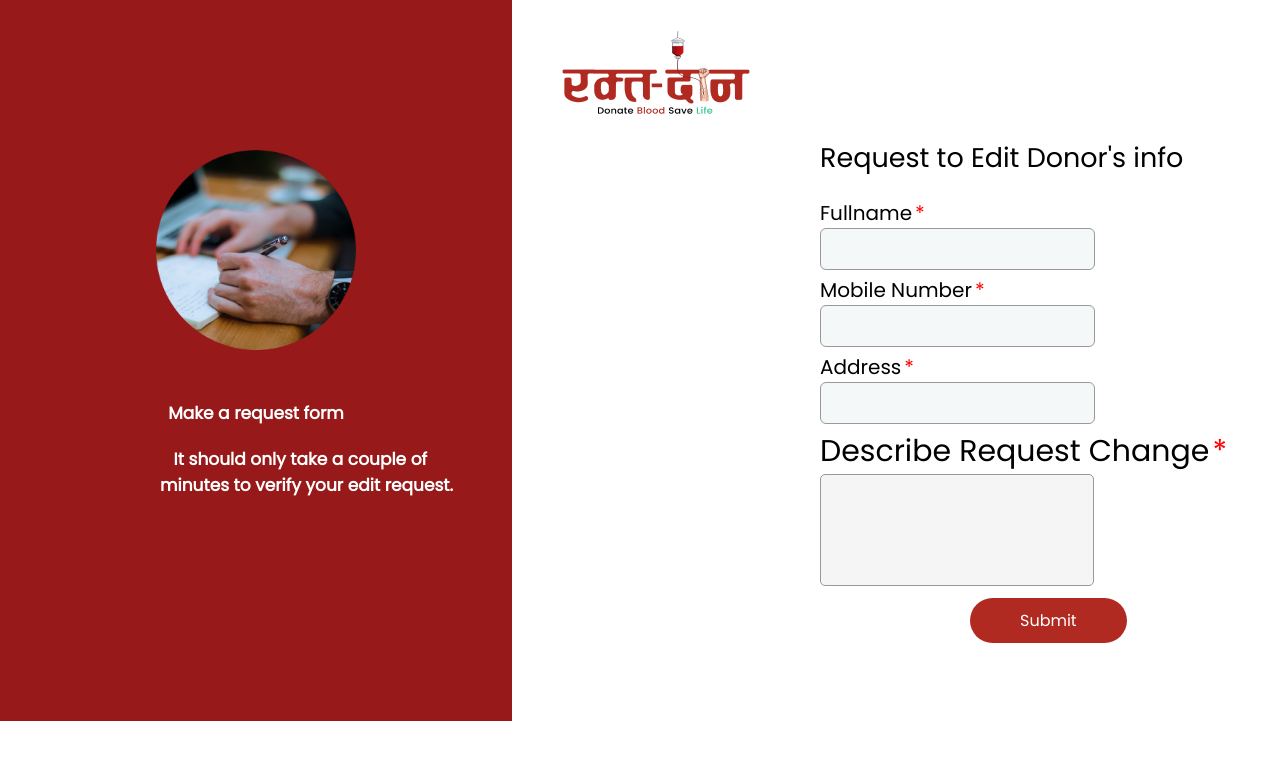
After one commit to cosmos128/Online-Blood-Bank-System, a PHP site: page /donor_request.html in a window 1280 px wide. The commit adds this page. Shown: the top 760 px of the page. Run offline with PHP 8.4, Linux system fonts and the light colour scheme.

Commit message:
Request to edit donor's info done

```diff
--- a/style.css
+++ b/donor_request.css
@@ -3,10 +3,15 @@
     padding: 0;
     font-family: 'Poppins';
 }
+.error{
+    font-size: 12px;
+    color: red;
+    margin-top: -15px;
+}
 
 .left{
     width: 40%;
-    height: 703px;
+    height: 721px;
     background-color: #981919;
     float: left;
 }
@@ -50,7 +55,7 @@
 }
 
 .right{
-    height: 703px;
+    height: 721px;
     width: 100%;
 }
 
@@ -109,6 +114,7 @@ textarea[name="describe"] {
 button[type="submit"] {
 
     margin-left: 150px;
+    margin-top: 10px;
     padding: 10px 50px;
     border: none;
     border-radius: 30px;
--- /dev/null
+++ b/donor_request.html
@@ -0,0 +1,112 @@
+<!DOCTYPE html>
+<html lang="en">
+<head>
+    <meta charset="UTF-8">
+    <meta name="viewport" content="width=device-width, initial-scale=1.0">
+    <title>Document</title>
+    <link rel="stylesheet" href="donor_request.css">
+    <link href='https://fonts.googleapis.com/css?family=Poppins' rel='stylesheet'>
+</head>
+<body>
+    <div class="main-container">
+        <div class="left">
+            <div class="leftImage">
+                <img src="./assets/image.png" alt="image">
+            </div>
+
+            <div class="text1">
+                Make a request form
+            </div>
+            <div class="text2">
+                &nbsp;&nbsp;&nbsp;It should only take a couple of
+                <br>minutes to verify your edit request.
+            </div>
+        </div>
+
+        <div class="right">
+            <div class="logo">
+                <img src="./assets/logo.png" alt="logo">
+            </div>
+
+            <div class="rightText">
+                Request to Edit Donor's info
+            </div>
+            <div class="form">
+                <form action="./donor_request.php" method="POST" onsubmit="return validateForm()">
+                    <label for="fullname">Fullname</label><br>
+                    <input type="text" id="fullname" name="fullname"><br>
+                    <div id="fullname-error" class="error"></div>
+
+                    <label for="mobileNumber">Mobile Number</label><br>
+                    <input type="tel" id="mobileNumber" name="mobileNumber"><br>
+                    <div id="mobileNumber-error" class="error"></div>
+
+                    <label for="address">Address</label><br>
+                    <input type="text" id="address" name="address"><br>
+                    <div id="address-error" class="error"></div>
+
+                    <label for="describe">Describe Request Change</label><br>
+                    <textarea name="describe" id="describe" cols="30" rows="10"></textarea><br>
+                    <div id="describe-error" class="error"></div>
+
+                    <button type="submit">Submit</button>
+                </form>
+            </div>
+        </div>
+    </div>
+    <script>
+    function validateForm() {
+        // Get references to the form inputs and error elements
+        var fullname = document.getElementById('fullname');
+        var fullnameError = document.getElementById('fullname-error');
+        var mobileNumber = document.getElementById('mobileNumber');
+        var mobileNumberError = document.getElementById('mobileNumber-error');
+        var address = document.getElementById('address');
+        var addressError = document.getElementById('address-error');
+        var describe = document.getElementById('describe');
+        var describeError = document.getElementById('describe-error');
+
+        // Initialize error messages
+        fullnameError.textContent = '';
+        mobileNumberError.textContent = '';
+        addressError.textContent = '';
+        describeError.textContent = '';
+
+        var isValid = true;
+
+        // Check if fullname is empty
+        if (fullname.value.trim() === '') {
+            fullnameError.textContent = 'Please enter your fullname.';
+            isValid = false;
+        }
+
+        // Check if mobileNumber is empty or not a number
+        if (mobileNumber.value.trim() === '' || isNaN(mobileNumber.value.trim())) {
+            mobileNumberError.textContent = 'Please enter a valid mobile number.';
+            isValid = false;
+        }
+
+        // Check if address is empty
+        if (address.value.trim() === '') {
+            addressError.textContent = 'Please enter your address.';
+            isValid = false;
+        }
+
+        // Check if describe is empty
+        if (describe.value.trim() === '') {
+            describeError.textContent = 'Please describe your request change.';
+            isValid = false;
+        }
+        // Check if mobileNumber is a valid phone number
+        var phonePattern = /^\d{10}$/;
+        if (!phonePattern.test(mobileNumber.value.trim())) {
+            mobileNumberError.textContent = 'Please enter a valid 10-digit mobile number.';
+            isValid = false;
+        }
+
+        // If all validations pass, return true
+        return isValid;
+    }
+    </script>
+</body>
+</html>
```
Also changed, not shown: donor_request.php (added, +51 -0 lines), index.html (deleted, +0 -54 lines).
